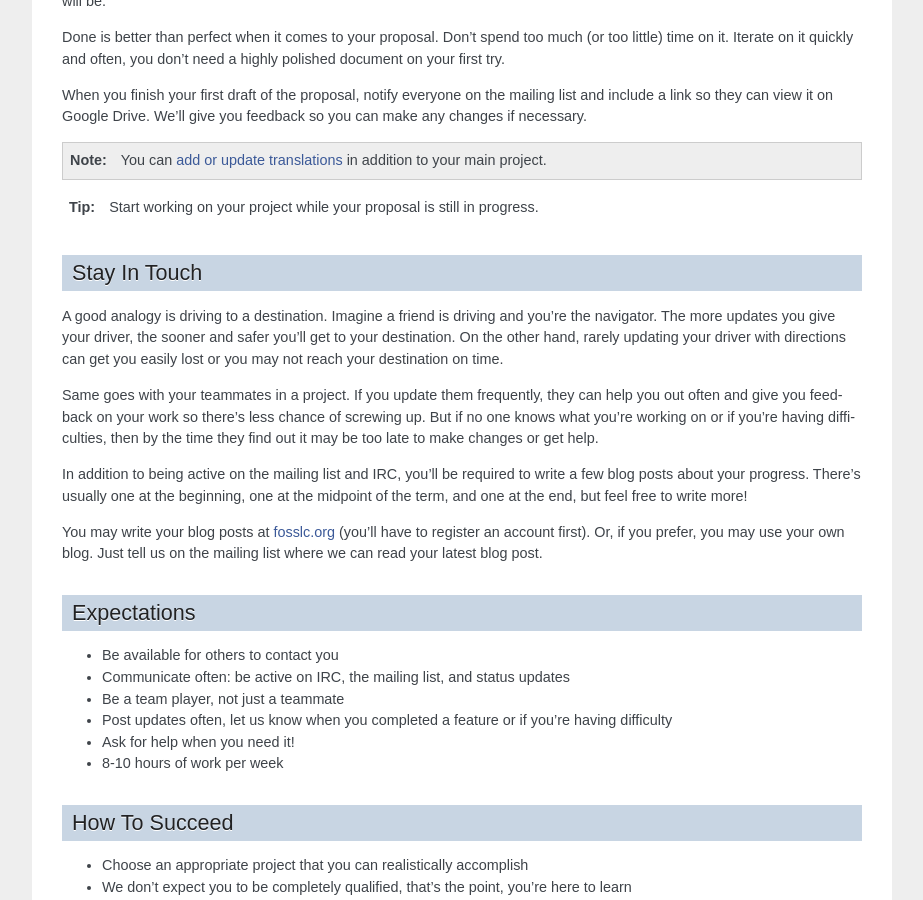
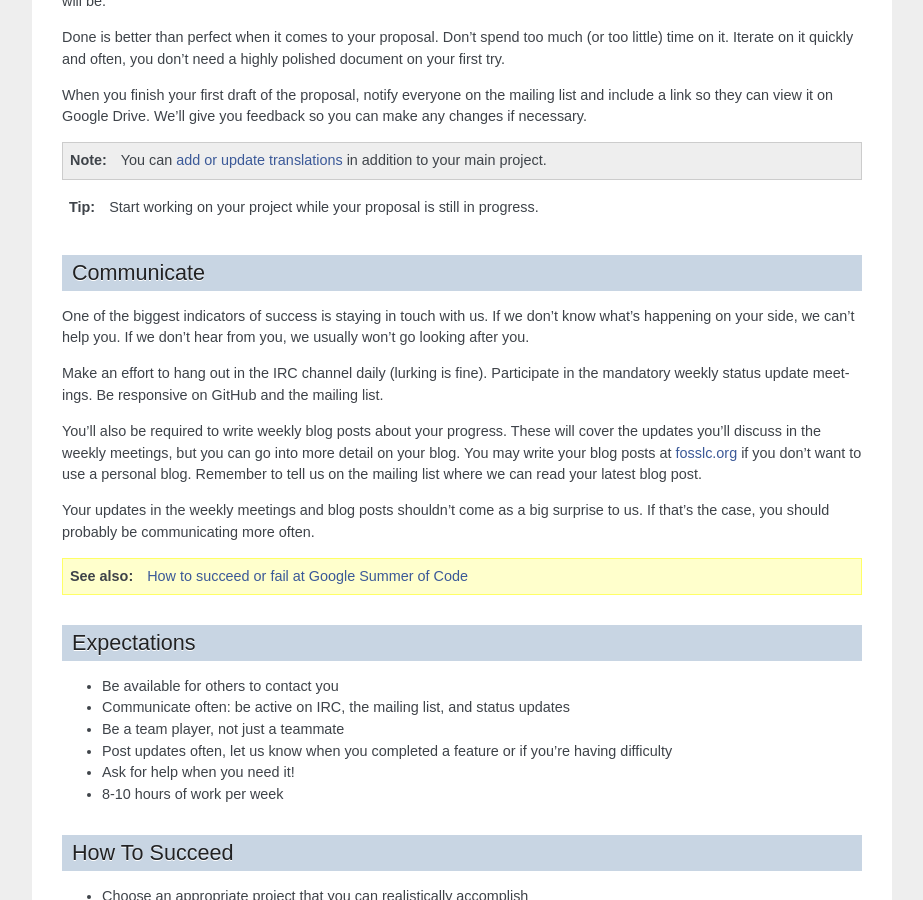
Before and after one commit to Freeseer/freeseer, a Sphinx documentation site: the page built from source/contribute/students.rst, in a window 1280 px wide and 900 px high, scrolled down 1087 px. Shown: the whole window, without its empty margins (198-1121 px from the left). Built offline with Sphinx 7.4.7, drawn with Linux system fonts in a browser that asks for light colours; some of the changed text lies outside the part shown.

Commit message:
Rewrite "Stay in Touch" section
- Renamed to "Communicate"

- Removed analogy and fluff

- Be specific about communication expectations

```diff
--- a/source/contribute/students.rst
+++ b/source/contribute/students.rst
@@ -89,30 +89,29 @@ We'll give you feedback so you can make any changes if necessary.
 .. tip::
   Start working on your project while your proposal is still in progress.
 
-Stay In Touch
--------------
+Communicate
+-----------
 
-A good analogy is driving to a destination. Imagine a friend is driving and
-you're the navigator. The more updates you give your driver, the sooner and
-safer you'll get to your destination. On the other hand, rarely updating your
-driver with directions can get you easily lost or you may not reach your
-destination on time.
+One of the biggest indicators of success is staying in touch with us.
+If we don't know what's happening on your side, we can't help you.
+If we don't hear from you, we usually won't go looking after you.
 
-Same goes with your teammates in a project. If you update them frequently, they
-can help you out often and give you feedback on your work so there's less chance
-of screwing up. But if no one knows what you're working on or if you're having
-difficulties, then by the time they find out it may be too late to make changes
-or get help.
+Make an effort to hang out in the IRC channel daily (lurking is fine).
+Participate in the mandatory weekly status update meetings. Be responsive on
+GitHub and the mailing list.
 
-In addition to being active on the mailing list and IRC, you'll be required to
-write a few blog posts about your progress. There's usually one at the
-beginning, one at the midpoint of the term, and one at the end, but feel free to
-write more!
+You'll also be required to write weekly blog posts about your progress. These
+will cover the updates you'll discuss in the weekly meetings, but you can go
+into more detail on your blog. You may write your blog posts at `fosslc.org
+<http://www.fosslc.org>`_ if you don't want to use a personal blog. Remember to
+tell us on the mailing list where we can read your latest blog post.
 
-You may write your blog posts at `fosslc.org <http://www.fosslc.org>`_ (you'll
-have to register an account first).  Or, if you prefer, you may use your own
-blog. Just tell us on the mailing list where we can read your latest blog post.
+Your updates in the weekly meetings and blog posts shouldn't come as a big
+surprise to us. If that's the case, you should probably be communicating more
+often.
 
+.. seealso::
+  `How to succeed or fail at Google Summer of Code <http://fosslc.org/drupal/node/374>`_
 
 Expectations
 ------------
```
